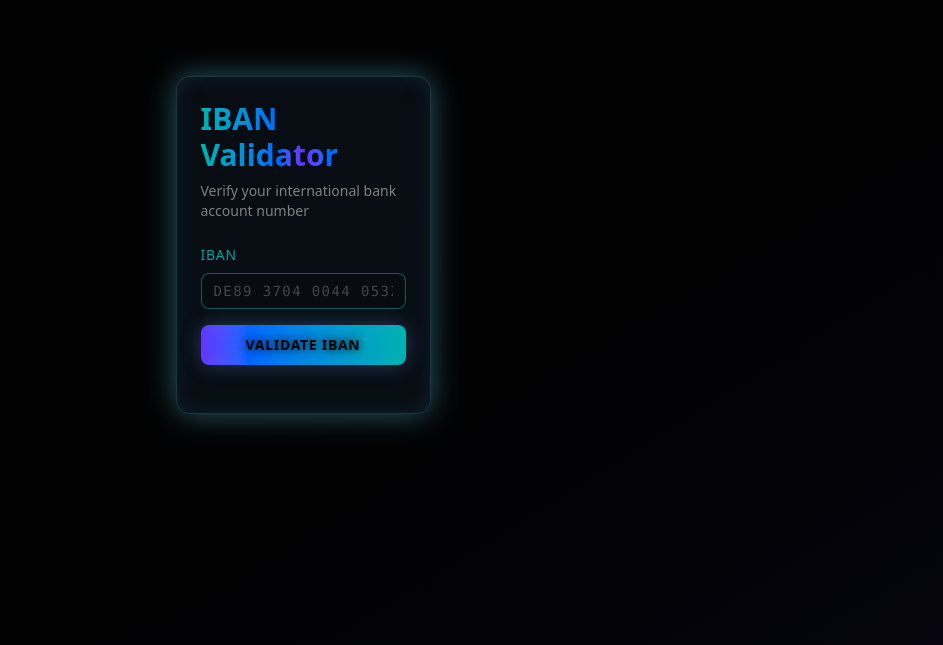
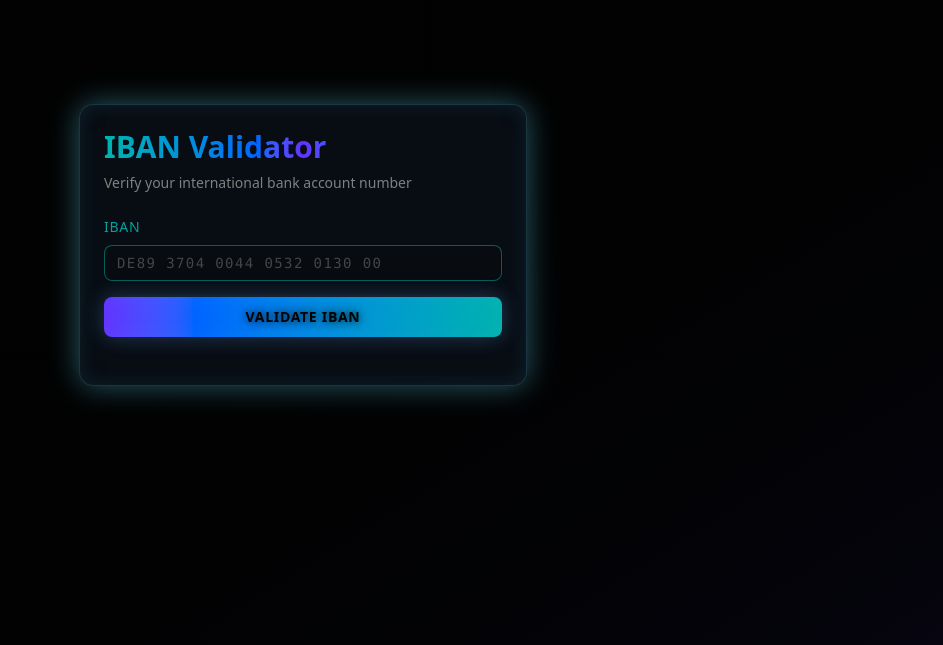
Before and after one commit to x7Git/iban-validator-react-app, a React (Vite) app: page / in a window 1280 px wide. Shown: the part 155-800 px from the top of the page, without its empty margins (337-1280 px from the left). Built offline with nearby package versions, Linux system fonts and the light colour scheme.

Commit message:
add min-width to main container for better responsiveness

```diff
--- a/src/main.tsx
+++ b/src/main.tsx
@@ -6,7 +6,7 @@
 createRoot(document.getElementById('root')).render(
   <StrictMode>
       <main className="min-h-screen bg-gradient-to-br from-background via-background to-primary/5 flex items-center justify-center p-4 relative overflow-hidden">
-          <div className="relative z-10">
+          <div className="relative z-10 lg:min-w-md">
               <App />
           </div>
       </main>
```
